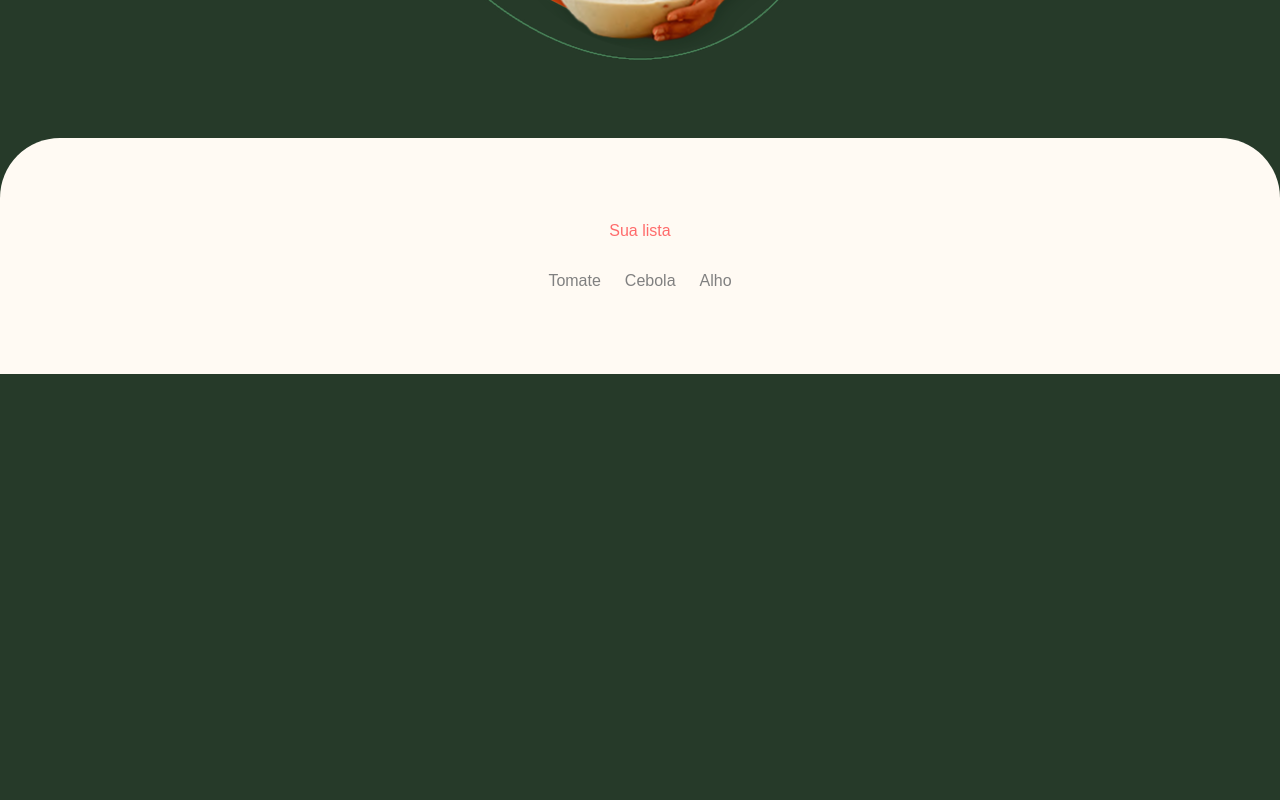
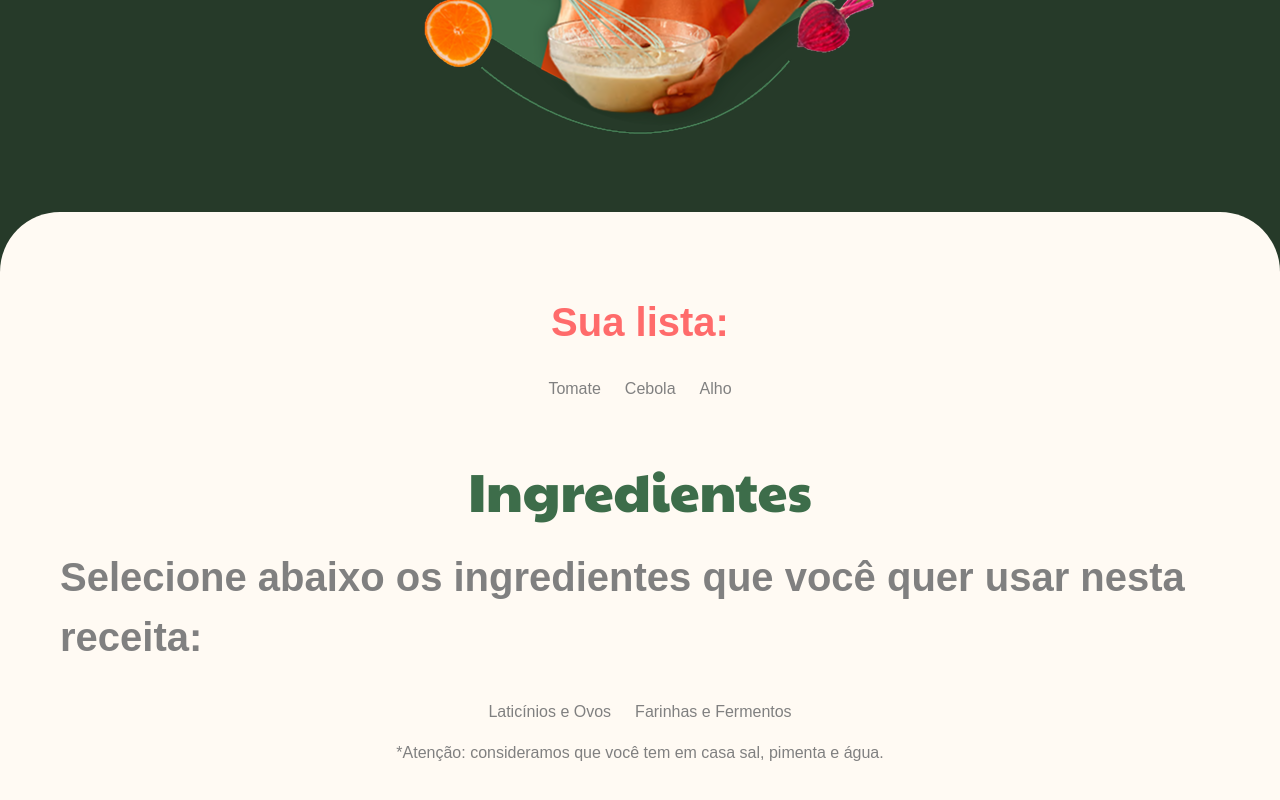
Before and after one commit to Everton19/vue-cookin-up, a Vue app: page / in a window 1280 px wide. Shown: the part 900-1700 px from the top of the page. Before the commit the page ends 1274 px from the top, so only its background shows below. Built offline with nearby package versions, Linux system fonts and the light colour scheme.

Commit message:
ajustes no css dos componentes e adicionando novo componente de seleção de ingredientes

```diff
--- a/src/assets/main.css
+++ b/src/assets/main.css
@@ -11,9 +11,9 @@
   --font-family: 'Nunito Sans', sans-serif;
 }
 
-.header-phrase {
-  font-family: Paytone One, sans-serif;
-  font-size: 3.3rem;
+.header-lg {
+  font-family: Paytone One;
+  font-size: 53.7px;
   font-style: normal;
   font-weight: 400;
   line-height: 120%;
@@ -25,6 +25,22 @@
   font-style: normal;
   font-weight: 400;
   line-height: 150%
+}
+
+.subtitle-lg {
+  font-family: var(--font-family);
+  font-size: 2.5rem;
+  font-style: normal;
+  font-weight: 700;
+  line-height: 150%
+}
+
+.paragraph {
+  font-family: var(--font-family);
+  font-size: 18px;
+  font-style: normal;
+  font-weight: 400;
+  line-height: 150%;
 }
 
 body {
--- a/src/components/Banner.vue
+++ b/src/components/Banner.vue
@@ -3,14 +3,14 @@
         <div>
             <img src="../assets/images/Logo.png" alt="Logo do Projeto" class="logo" />
 
-            <p class="header-phrase">
+            <p class="header-lg header-phrase">
                 <span class="text-header">
                     Um banquete de ideias para
                 </span>
                 despertar o chef que há em você!
             </p>
 
-            <p class="subtitle">
+            <p class="subtitle-lg">
                 Explore novas receitas todos os dias com ingredientes que estão ao seu alcance!
             </p>
 
--- a/src/components/Main.vue
+++ b/src/components/Main.vue
@@ -1,9 +1,14 @@
 <script>
+import SelectIngredient from './SelectIngredient.vue';
+
 export default {
     data(){
         return {
             ingredients: ['Tomate', 'Cebola', 'Alho']
         }
+    },
+    components: {
+        SelectIngredient
     }
 }
 </script>
@@ -11,8 +16,8 @@ export default {
 <template>
     <main class="main">
         <section>
-            <span class="list">
-                Sua lista
+            <span class="subtitle-lg list">
+                Sua lista:
             </span>
 
             <ul v-if="ingredients.length" class="list-ingredient">
@@ -22,11 +27,13 @@ export default {
                 </li>
             </ul>
 
-            <p v-else class="empty-list">
+            <p v-else class="paragraph empty-list">
                 <img src="../assets/images/empty-list.svg" alt="">
                 Sua lista está vazia, selecione ingredientes para iniciar.
             </p>
         </section>
+
+        <SelectIngredient />
     </main>
 </template>
 
--- /dev/null
+++ b/src/components/SelectIngredient.vue
@@ -0,0 +1,61 @@
+<script>
+import { getCategories } from '@/http/index.ts'
+
+export default {
+    data(){
+        return {
+            categories: getCategories()
+        }
+    }
+}
+
+</script>
+
+<template>
+    <section class="select-ingredient">
+        <h1 class="header-lg ingredients-title">
+            Ingredientes
+        </h1>
+
+        <p class="subtitle-lg instruction">
+            Selecione abaixo os ingredientes que você quer usar nesta receita:
+        </p>
+
+        <ul class="categories">
+            <li v-for="category in categories" :key="category.rotulo">
+                {{ category.nome }}
+            </li>
+        </ul>
+
+        <p class="hints">
+            *Atenção: consideramos que você tem em casa sal, pimenta e água.
+        </p>
+    </section>
+</template>
+
+<style scoped>
+
+.select-ingredient {
+    display: flex;
+    flex-direction: column;
+    align-items: center;
+}
+
+.ingredients-title {
+    color: var(--medium-green, #3D6D4A);
+    display: block;
+    margin-bottom: 1.5rem;
+}
+
+.instruction {
+    margin-bottom: 2rem;
+}
+
+.categories {
+    margin-bottom: 1rem;
+    display: flex;
+    justify-content: center;
+    gap: 1.5rem;
+}
+
+</style>
--- /dev/null
+++ b/src/http/index.ts
@@ -0,0 +1,37 @@
+function getCategories(){
+    return [
+        {
+            "nome": "Laticínios e Ovos",
+            "ingredientes": [
+                "Leite",
+                "Manteiga",
+                "Queijo",
+                "Ovos",
+                "Creme de leite",
+                "Iogurte",
+                "Leite condensado",
+                "Sorvete"
+            ],
+            "rotulo": "laticionios_e_ovos"
+        },
+        {
+            "nome": "Farinhas e Fermentos",
+            "ingredientes": [
+                "Farinha de trigo",
+                "Fermento",
+                "Farinha de mandioca",
+                "Farinha de rosca",
+                "Farinha de milho",
+                "Farinha de arroz",
+                "Farinha de centeio",
+                "Farinha de aveia",
+                "Farinha de soja",
+                "Farinha de linhaça",
+                "Farinha de banana"
+            ],
+            "rotulo": "farinhas_e_fermentos"
+        }
+    ];
+}
+
+export { getCategories };
--- a/tsconfig.app.json
+++ b/tsconfig.app.json
@@ -1,6 +1,6 @@
 {
   "extends": "@vue/tsconfig/tsconfig.dom.json",
-  "include": ["env.d.ts", "src/**/*", "src/**/*.vue"],
+  "include": ["env.d.ts", "src/**/*", "src/**/*.vue", "src/**/*.ts", "src/**/*.d.ts"],
   "exclude": ["src/**/__tests__/*"],
   "compilerOptions": {
     "composite": true,
```
Also changed, not shown: src/components/icons/IconCommunity.vue (deleted, +0 -7 lines), src/components/icons/IconDocumentation.vue (deleted, +0 -7 lines), src/components/icons/IconEcosystem.vue (deleted, +0 -7 lines), src/components/icons/IconSupport.vue (deleted, +0 -7 lines), src/components/icons/IconTooling.vue (deleted, +0 -19 lines).
